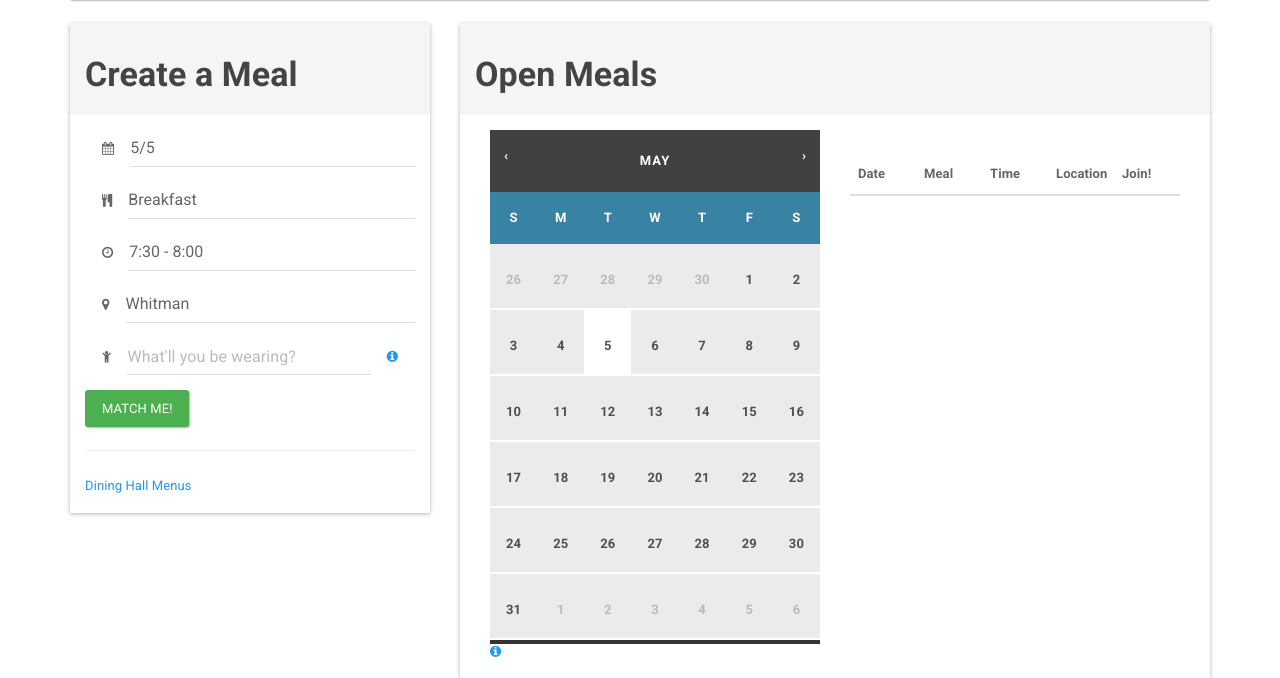
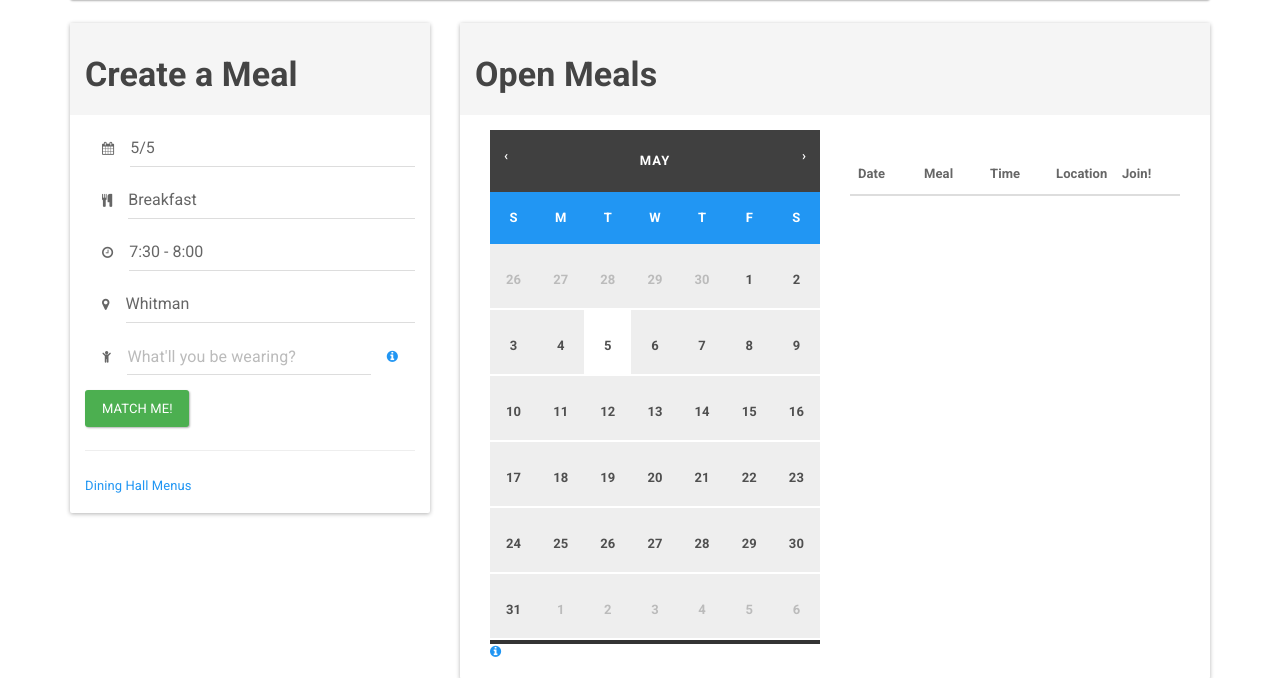
Before and after one commit to mealmatcher/mealmatcher_project, a Django app: page /find-a-meal/ in a window 1280 px wide. Shown: the part 64-742 px from the top of the page. Run offline with Django 3.2, Linux system fonts and the light colour scheme; a user stored in the database is signed in; tables that the repository leaves empty hold one stand-in row (values such as "Sample post"); lists and menus that the app fills with data are empty; some libraries are stand-ins or nearby versions.

Commit message:
Tweaked calendar colors to match other stuff.

```diff
--- a/static/css/style.css
+++ b/static/css/style.css
@@ -88,7 +88,7 @@ body {
 }
 #mini-clndr .clndr .controls {
   padding: 14px;
-  background-color: #414141;
+  background-color: #404040;
   color: white;
   text-align: center;
 }
@@ -135,7 +135,7 @@ body {
 }
 #mini-clndr .clndr-grid .days-container {
   width: 100%;
-  background-color: #3883a3;
+  background-color: #2196F3;
 }
 #mini-clndr .clndr-grid .days-container .days .headers .day-header {
   float: left;
@@ -155,7 +155,7 @@ body {
   padding: 24px 0;
   text-align: center;
   color: #4f4f4f;
-  background-color: #ebebeb;
+  background-color: #eee;
   border-bottom: 2px solid white;
   /*background-image: url('http://kylestetz.github.io/CLNDR/css/./triangle.svg');*/
   background-size: cover;
@@ -172,7 +172,7 @@ body {
   /*padding-bottom: 4px;*/
   /*border-bottom: 2px solid #3883a3;*/
   color: white;
-  background-color: #0D77B6;
+  background-color: #2196F3;
   -webkit-transition: background-color 0.5s;
   -moz-transition: background-color 0.5s;
   -ms-transition: background-color 0.5s;
```
